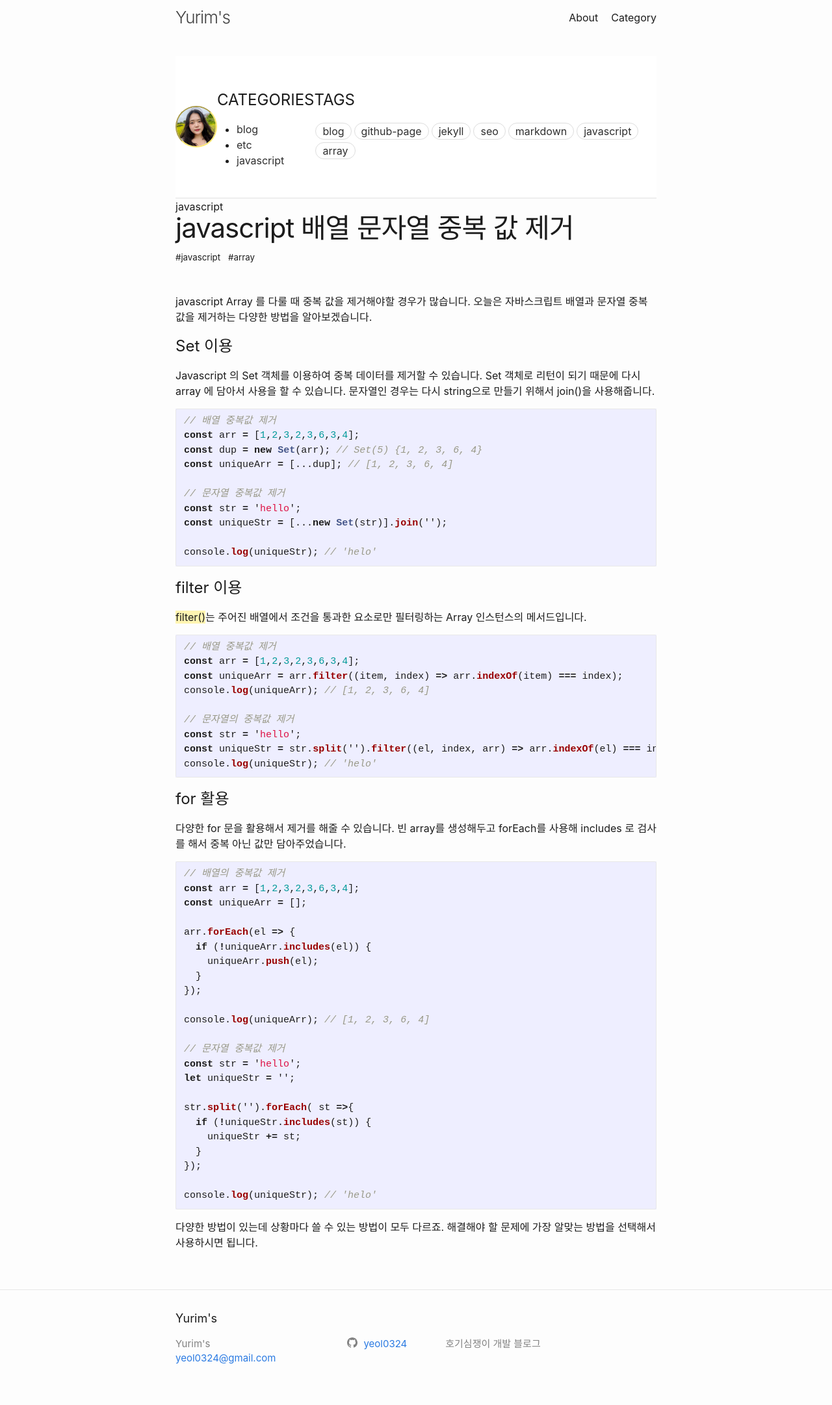
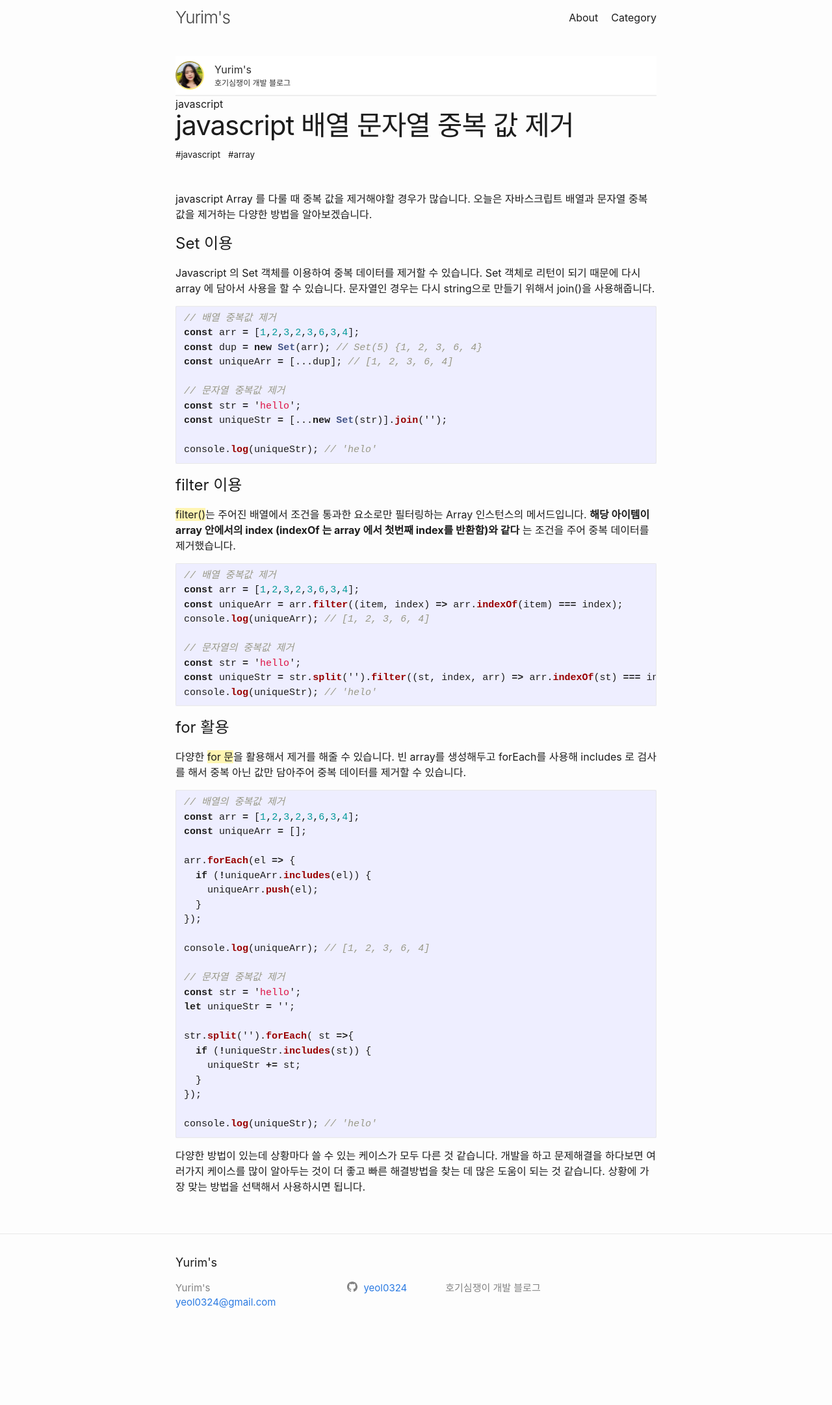
Before and after one commit to yeol0324/yeol0324.github.io, a Jekyll site: the page built from _posts/javascript/2024-04-30-deduplication.md, in a window 1280 px wide. Shown: the whole page at 65% size. Built offline with Jekyll 4.4.1, drawn with Linux system fonts in a browser that asks for light colours; after the commit the page ends 2077 px from its top, so only the background shows below that.

Commit message:
2024-05-02

````diff
--- a/_includes/sidebar.html
+++ b/_includes/sidebar.html
@@ -1,9 +1,14 @@
 <sidebar class="site-sidebar">
   <div class="profile-wrap">
+    <a rel="author" href="{{ "/" | relative_url }}">
     <div class="profile-img">
       <img src="/assets/profile.png" alt="">
     </div>
-    <h1><a rel="author" href="{{ "/" | relative_url }}">{{ site.title | escape }}</a></h1>
+    <div>
+      <h1>{{ site.title | escape }}</h1>
+      <p>{{site.description}}</p>
+    </div>
+  </a>
   </div>
   <div class="category-wrap">
     <h2>CATEGORIES</h2>
--- a/_layouts/home.html
+++ b/_layouts/home.html
@@ -17,8 +17,11 @@ layout: default
         <a class="post-link" href="{{ post.url | relative_url }}">
           <h3>{{ post.title | escape }}</h3>
           <div class="post-content">
-            <p>
+            <p class="pc">
               {{post.content| markdownify | strip_html | truncate: 200 | escape}}
+            </p>
+            <p class="mb">
+              {{post.content| markdownify | strip_html | truncate: 50 | escape}}
             </p>
           </div>
           <div class="tag-list">
--- a/_posts/javascript/2024-04-30-deduplication.md
+++ b/_posts/javascript/2024-04-30-deduplication.md
@@ -27,7 +27,7 @@ console.log(uniqueStr); // 'helo'
 
 # filter 이용
 
-<span class="h-yellow">filter()</span>는 주어진 배열에서 조건을 통과한 요소로만 필터링하는 Array 인스턴스의 메서드입니다.
+<span class="h-yellow">filter()</span>는 주어진 배열에서 조건을 통과한 요소로만 필터링하는 Array 인스턴스의 메서드입니다. <b>해당 아이템이 array 안에서의 index (indexOf 는 array 에서 첫번째 index를 반환함)와 같다</b> 는 조건을 주어 중복 데이터를 제거했습니다.
 
 ```javascript
 // 배열 중복값 제거
@@ -37,13 +37,13 @@ console.log(uniqueArr); // [1, 2, 3, 6, 4]
 
 // 문자열의 중복값 제거
 const str = 'hello';
-const uniqueStr = str.split('').filter((el, index, arr) => arr.indexOf(el) === index).join('');
+const uniqueStr = str.split('').filter((st, index, arr) => arr.indexOf(st) === index).join('');
 console.log(uniqueStr); // 'helo'
 ```
 
 # for 활용
 
-다양한 for 문을 활용해서 제거를 해줄 수 있습니다. 빈 array를 생성해두고 forEach를 사용해 includes 로 검사를 해서 중복 아닌 값만 담아주었습니다.
+다양한 <span class="h-yellow">for 문</span>을 활용해서 제거를 해줄 수 있습니다. 빈 array를 생성해두고 forEach를 사용해 includes 로 검사를 해서 중복 아닌 값만 담아주어 중복 데이터를 제거할 수 있습니다.
 ```javascript
 // 배열의 중복값 제거
 const arr = [1,2,3,2,3,6,3,4];
@@ -70,4 +70,4 @@ str.split('').forEach( st =>{
 console.log(uniqueStr); // 'helo'
 ```
 
-다양한 방법이 있는데 상황마다 쓸 수 있는 방법이 모두 다르죠. 해결해야 할 문제에 가장 알맞는 방법을 선택해서 사용하시면 됩니다.
+다양한 방법이 있는데 상황마다 쓸 수 있는 케이스가 모두 다른 것 같습니다. 개발을 하고 문제해결을 하다보면 여러가지 케이스를 많이 알아두는 것이 더 좋고 빠른 해결방법을 찾는 데 많은 도움이 되는 것 같습니다. 상황에 가장 맞는 방법을 선택해서 사용하시면 됩니다.
--- a/_sass/minima/_layout.scss
+++ b/_sass/minima/_layout.scss
@@ -54,7 +54,9 @@
     border: 1px solid $grey-color-light;
     border-radius: 5px;
     text-align: right;
-
+    // added
+    position: fixed;
+    z-index: 1;
     label[for="nav-trigger"] {
       display: block;
       float: right;
@@ -242,6 +244,7 @@
     position: sticky;
     top: 0;
     margin-left: 0;
+    padding: 8px 0;
     display: flex;
     background: #fff;
     width: 100%;
@@ -249,13 +252,27 @@
     border-bottom: 2px solid #eee;
     .profile-wrap {
       .profile-img {
-        width: 60px;
-        height: 60px;
+        width: 40px;
+        height: 40px;
         border: inset #fee86f 2px;
       }
-      h1 {
-        display: none;
+      a {
+        display: flex;
+        align-items: center;
+        gap: 16px;
+        h1 {
+          margin: 0;
+          font-size: 16px;
+        }
+        p {
+          font-size: 12px;
+          margin: 0;
+        }
       }
+    }
+    .category-wrap,
+    .tag-wrap {
+      display: none;
     }
   }
 }
@@ -361,7 +378,7 @@
         display: inline-block;
         margin-bottom: 4px;
         background-color: #fff;
-        line-height: 18px;
+        // line-height: 18px;
         transition: 0.4s;
       }
       &:hover {
@@ -386,6 +403,52 @@
       gap: 8px;
       h5 {
         font-size: 12px;
+      }
+    }
+  }
+  .pc {
+    display: block;
+  }
+  .mb {
+    display: none;
+  }
+  @include media-query($on-layout) {
+    .mb {
+      display: block;
+    }
+    .pc {
+      display: none;
+    }
+    margin-left: 0;
+    list-style: none;
+    > li {
+      border-bottom: 1px solid #ddd;
+      a {
+        color: $text-color;
+        padding: 0;
+        h3 {
+          display: inline-block;
+          margin-bottom: 4px;
+          line-height: 24px;
+          font-size: 20px;
+        }
+      }
+      .post-content {
+        margin: 8px 0;
+        font-size: 16px;
+        p {
+          color: #808080;
+          margin: 0;
+          padding: 0;
+        }
+      }
+      .tag-list {
+        display: flex;
+        flex-wrap: wrap;
+        gap: 8px;
+        h5 {
+          font-size: 12px;
+        }
       }
     }
   }
````
